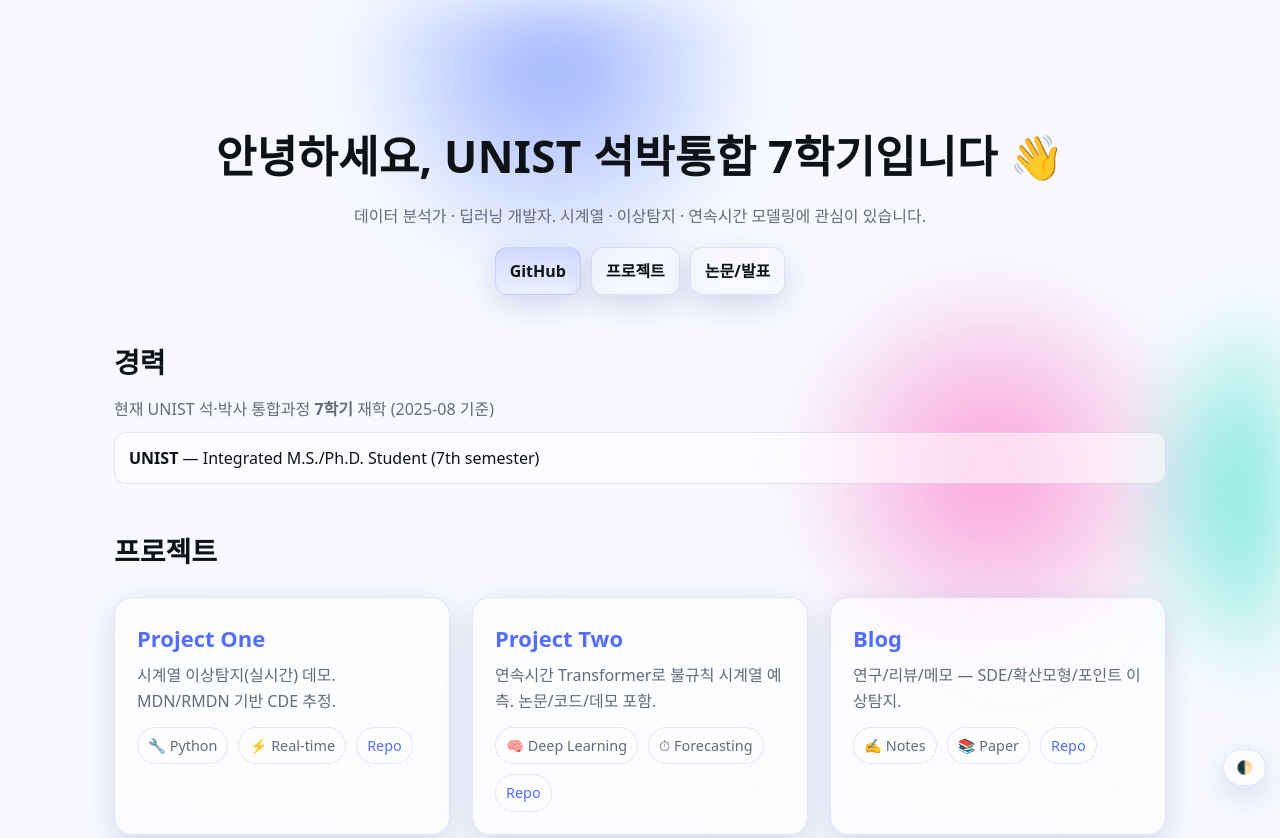
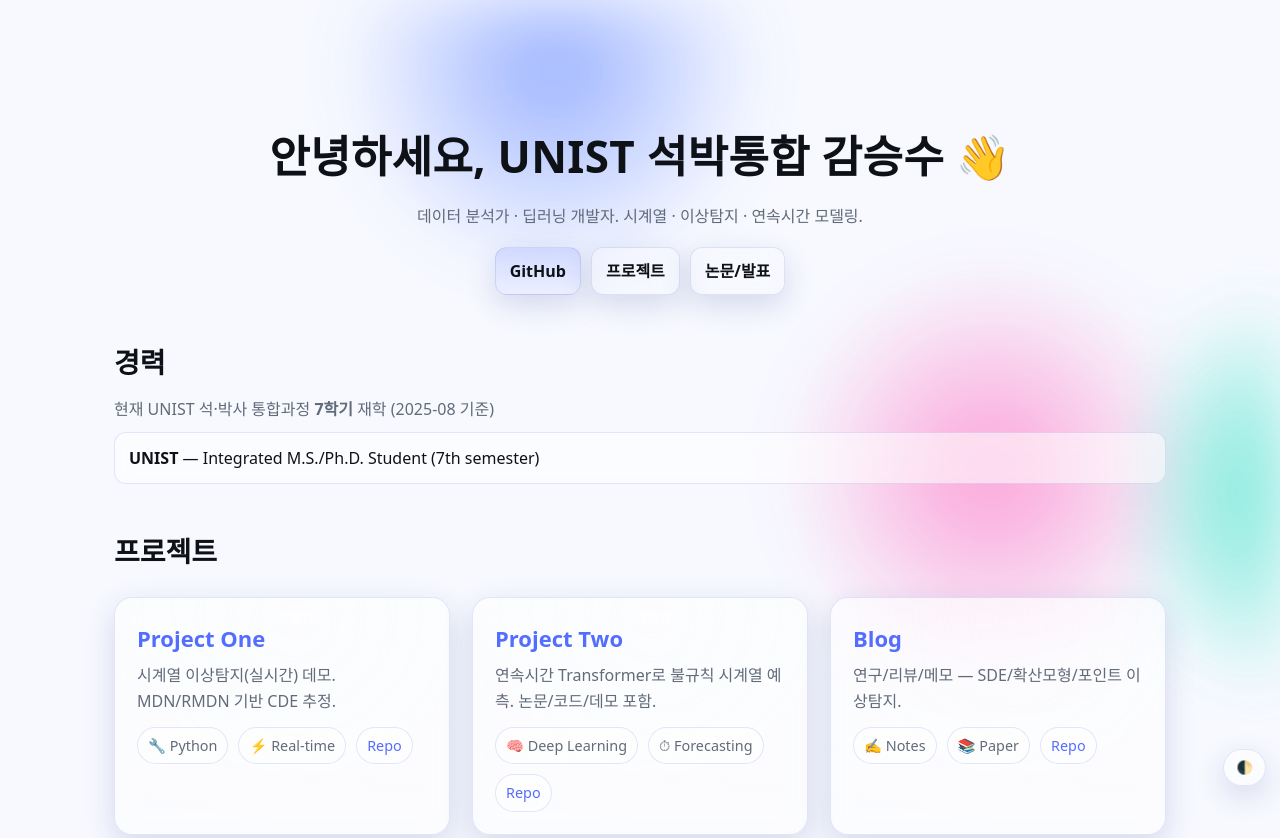
Before and after one commit to SEUNGSUKAM/SEUNGSUKAM.github.io, a plain HTML site: page index.html in a window 1280 px wide. Shown: the top 838 px of the page. Drawn offline with Linux system fonts and the light colour scheme.

Commit message:
Update index.html

```diff
--- a/index.html
+++ b/index.html
@@ -82,8 +82,8 @@
 
   <div class="wrap">
     <header>
-      <h1 class="title">안녕하세요, UNIST 석박통합 7학기입니다 👋</h1>
-      <p class="subtitle">데이터 분석가 · 딥러닝 개발자. 시계열 · 이상탐지 · 연속시간 모델링에 관심이 있습니다.</p>
+      <h1 class="title">안녕하세요, UNIST 석박통합 감승수 👋</h1>
+      <p class="subtitle">데이터 분석가 · 딥러닝 개발자. 시계열 · 이상탐지 · 연속시간 모델링.</p>
       <div class="actions">
         <a class="btn primary" href="https://github.com/username" target="_blank" rel="noopener">GitHub</a>
         <a class="btn" href="#projects">프로젝트</a>
```
